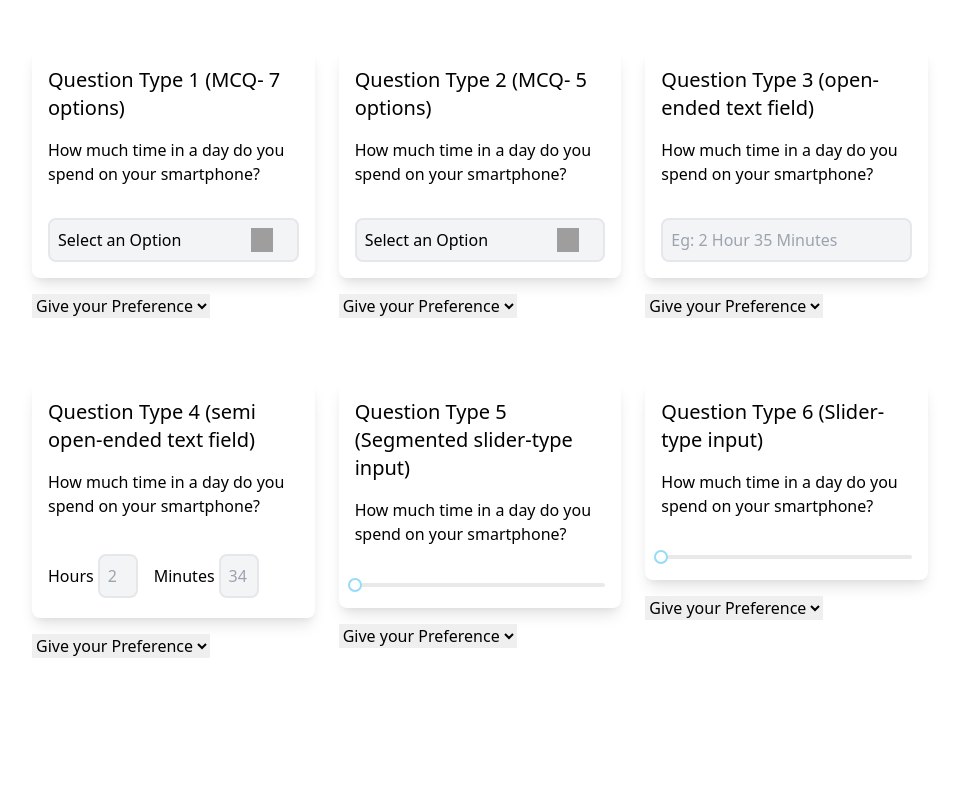
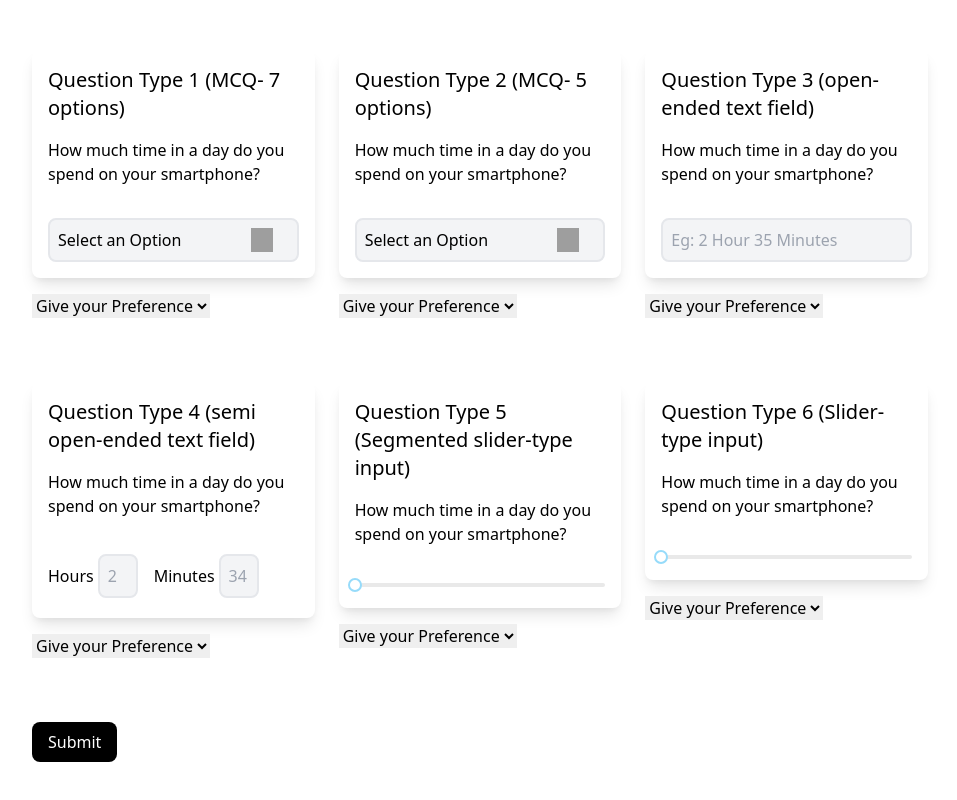
Before and after one commit to GLaDO8/sc-input-pref-testing, a React (Create React App) app: page / in a window 1280 px wide. Shown: the part 270-1070 px from the top of the page, without its empty margins (160-1117 px from the left). Before the commit the page ends 992 px from the top, so only its background shows below. Built offline with nearby package versions, Linux system fonts and the light colour scheme; grey boxes are pictures that could not be loaded.

Commit message:
added submit button

```diff
--- a/src/App.js
+++ b/src/App.js
@@ -310,6 +310,11 @@ class App extends Component {
             </select>
           </div>
         </div>
+        <div className="mb-24">
+          <button className="bg-black text-white p-2 px-4 rounded-lg">
+            Submit
+          </button>
+        </div>
       </div>
     );
   }
```
